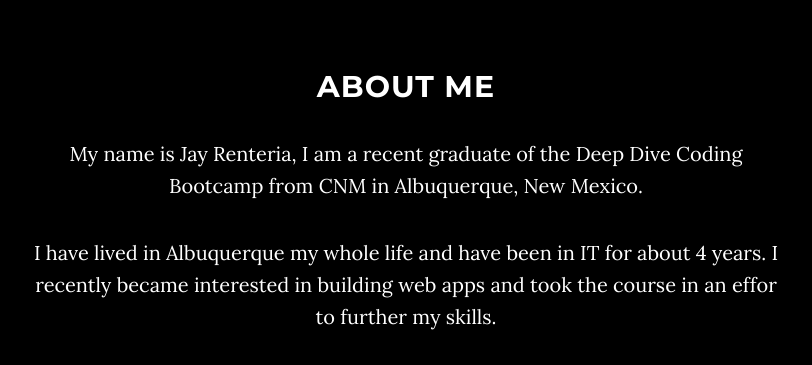
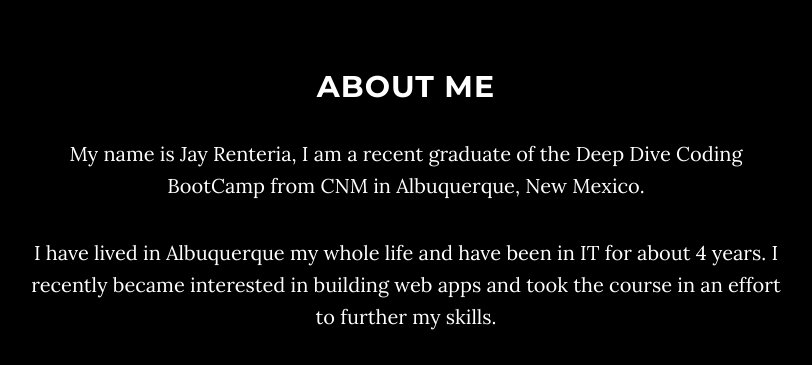
Before and after one commit to JayRenteria/personalsite2, a plain HTML site: page index.html in a window 1280 px wide. Shown: the part 980-1345 px from the top of the page, 234-1046 px from the left. Drawn offline with Linux system fonts and the light colour scheme; some packages are replaced by stand-ins of ours.

Commit message:
fixed some typos

```diff
--- a/index.html
+++ b/index.html
@@ -90,8 +90,8 @@
         <div class="row">
             <div class="col-lg-8 col-lg-offset-2">
                 <h2>About Me</h2>
-                <p>My name is Jay Renteria, I am a recent graduate of the Deep Dive Coding Bootcamp from CNM in Albuquerque, New Mexico.</p>
-                <p>I have lived in Albuquerque my whole life and have  been in IT for about 4 years. I recently became interested in building web apps and took the course in an effor to further my skills.</p>
+                <p>My name is Jay Renteria, I am a recent graduate of the Deep Dive Coding BootCamp from CNM in Albuquerque, New Mexico.</p>
+                <p>I have lived in Albuquerque my whole life and have  been in IT for about 4 years. I recently became interested in building web apps and took the course in an effort to further my skills.</p>
                 <p>Outside of development, I enjoy music, video games, and travelling.</p>
             </div>
         </div>
```
